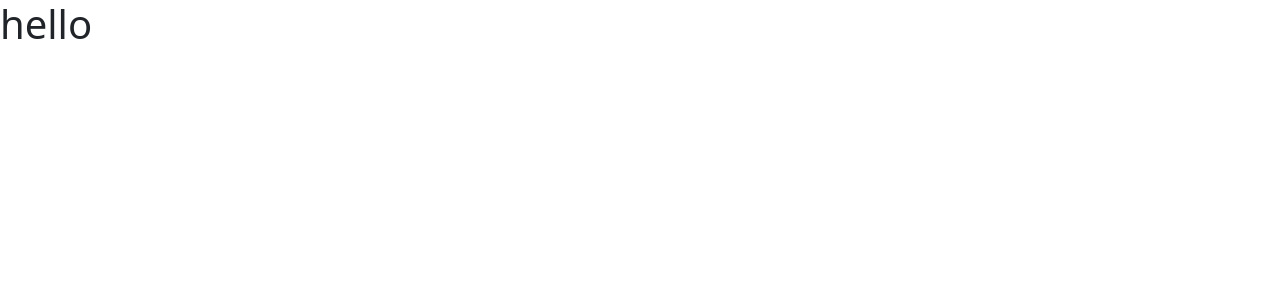
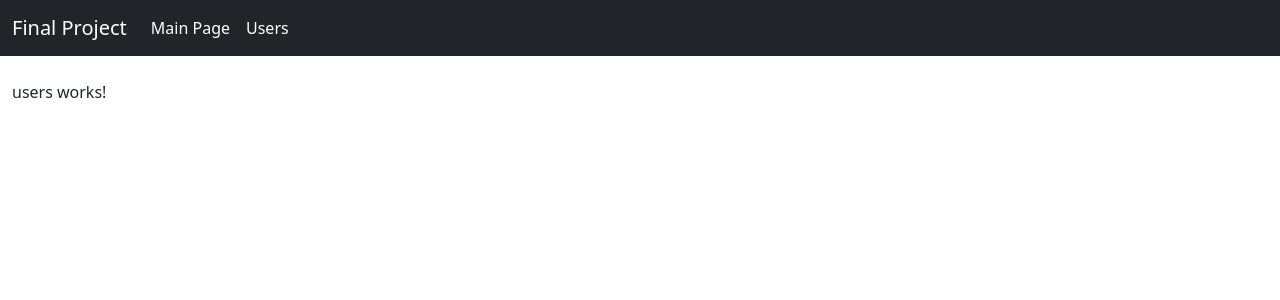
Before and after one commit to TesaRocks/final-project-front-end, an Angular app: page /users in a window 1280 px wide. Before the commit this address led to /. Shown: the top 300 px of the page. Built offline with nearby package versions, Linux system fonts and the light colour scheme.

Commit message:
FP-0007-create-main-page

```diff
--- a/src/app/app-routing.module.ts
+++ b/src/app/app-routing.module.ts
@@ -1,10 +1,15 @@
 import { NgModule } from '@angular/core';
 import { RouterModule, Routes } from '@angular/router';
+import { MainComponent } from './main/main.component';
+import { UsersComponent } from './users/users.component';
 
-const routes: Routes = [];
+const routes: Routes = [
+  { path: '', component: MainComponent },
+  { path: 'users', component: UsersComponent },
+];
 
 @NgModule({
   imports: [RouterModule.forRoot(routes)],
-  exports: [RouterModule]
+  exports: [RouterModule],
 })
-export class AppRoutingModule { }
+export class AppRoutingModule {}
--- a/src/app/app.component.html
+++ b/src/app/app.component.html
@@ -1 +1,23 @@
-<h1>hello</h1>
+<nav class="navbar navbar-expand-lg navbar-dark bg-dark">
+  <div class="container-fluid">
+    <a class="navbar-brand">Final Project</a>
+    <div class="collapse navbar-collapse" id="navbarNavDropdown">
+      <ul class="navbar-nav">
+        <li class="nav-item">
+          <a routerLinkActive="active" class="nav-link" routerLink=""
+            >Main Page</a
+          >
+        </li>
+        <li class="nav-item">
+          <a routerLinkActive="active" class="nav-link" routerLink="/users"
+            >Users</a
+          >
+        </li>
+      </ul>
+    </div>
+  </div>
+</nav>
+<br />
+<div class="container-fluid">
+  <router-outlet></router-outlet>
+</div>
--- a/src/app/app.module.ts
+++ b/src/app/app.module.ts
@@ -3,10 +3,14 @@ import { BrowserModule } from '@angular/platform-browser';
 
 import { AppRoutingModule } from './app-routing.module';
 import { AppComponent } from './app.component';
+import { MainComponent } from './main/main.component';
+import { UsersComponent } from './users/users.component';
 
 @NgModule({
   declarations: [
-    AppComponent
+    AppComponent,
+    MainComponent,
+    UsersComponent
   ],
   imports: [
     BrowserModule,
--- /dev/null
+++ b/src/app/main/main.component.html
@@ -0,0 +1,5 @@
+<div class="row">
+  <div class="col-12">
+    <p>Final Project made with Angular, Node and Mysql</p>
+  </div>
+</div>
--- /dev/null
+++ b/src/app/main/main.component.ts
@@ -0,0 +1,15 @@
+import { Component, OnInit } from '@angular/core';
+
+@Component({
+  selector: 'app-main',
+  templateUrl: './main.component.html',
+  styleUrls: ['./main.component.css']
+})
+export class MainComponent implements OnInit {
+
+  constructor() { }
+
+  ngOnInit(): void {
+  }
+
+}
--- /dev/null
+++ b/src/app/users/users.component.html
@@ -0,0 +1 @@
+<p>users works!</p>
--- /dev/null
+++ b/src/app/users/users.component.ts
@@ -0,0 +1,15 @@
+import { Component, OnInit } from '@angular/core';
+
+@Component({
+  selector: 'app-users',
+  templateUrl: './users.component.html',
+  styleUrls: ['./users.component.css']
+})
+export class UsersComponent implements OnInit {
+
+  constructor() { }
+
+  ngOnInit(): void {
+  }
+
+}
```
Also changed, not shown: src/app/main/main.component.css (added), src/app/users/users.component.css (added).
